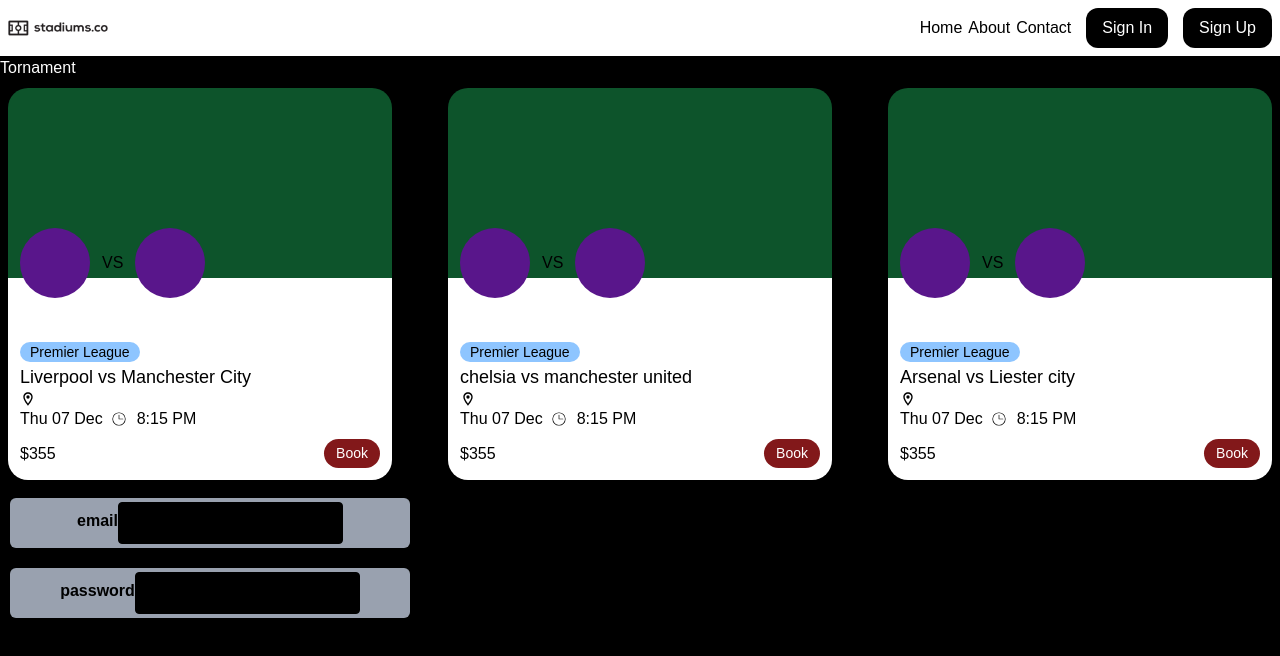
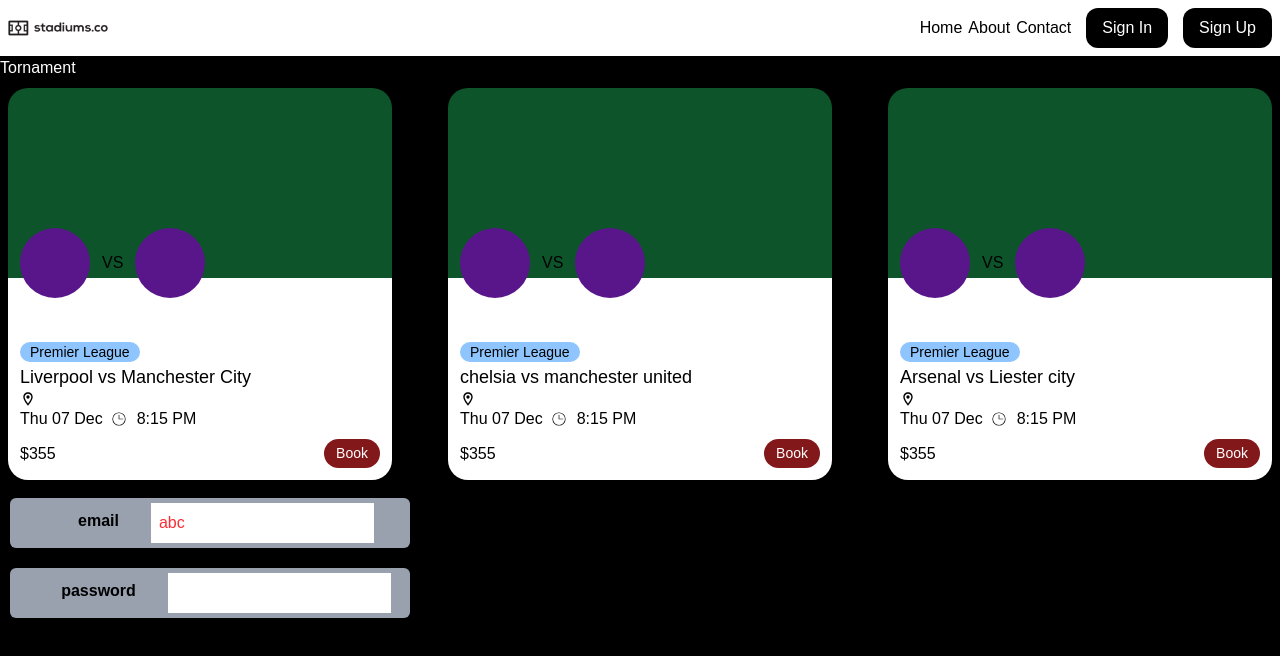
Before and after one commit to farazproject/my-app, a Next.js app: page / in a window 1280 px wide. Shown: the top 656 px of the page. Built offline with nearby package versions, Linux system fonts and the light colour scheme.

Commit message:
merg conflicts resolved

```diff
--- a/src/components/cards/teams.jsx
+++ b/src/components/cards/teams.jsx
@@ -8,7 +8,7 @@
 function Teams({data}) {
 
         useEffect( () =>{
-            console.log( data,"faraz");
+
         }, [])
 
         const [count, setCount] = useState(355);
--- a/src/components/header/navlink.jsx
+++ b/src/components/header/navlink.jsx
@@ -5,7 +5,6 @@
         const props = true
         const isValid = props == null? "yes" : "no"
 
-        console.log("my name", name)
 
         //undefined
         //null
--- a/src/components/input/input.jsx
+++ b/src/components/input/input.jsx
@@ -1,15 +1,15 @@
 import React from "react";
 
 
-function InputField({ id, label, onChange, type }) {
+function InputField({ id, label, onChange, type, value }) {
 
 
     return (
 
-        <div className="flex justify-center items-center bg-gray-400 w-[400px] h-[50px] rounded-md m-[10px] ">
-            <label className="block mb-1 font-semibold">  {label}  </label>
+        <div className="flex justify-center items-center bg-gray-400 w-[400px] h-[50px] rounded-md m-[10px]">
+            <label className="block mb-1 font-semibold p-8">  {label}  </label>
 
-            <input id={id} onChange = {onChange} type={ type} className="border px-2 py-2 rounded bg-black border-ro"/>
+            <input id={id} onChange = {onChange} value={value}  type={type} className="text-red-500 px-2 py-2 bg-white"/>
 
         </div>
 
--- a/src/pages/index.js
+++ b/src/pages/index.js
@@ -45,7 +45,7 @@
 
 
   const [userData, setData] = useState ({
-    email:"",
+    email:"abc",
     password:""
 })
 
@@ -74,7 +74,7 @@
 
       <InputField id={'email'} label={"email"} value ={userData.email} onChange={(e)=> {
         setData({...userData, email:e.target.value})
-        console.log(userData.email)
+        console.log(e.target.value)
         }} />
 
       <InputField id={'password'} label={"password"} type={"password"} value ={userData.password} onChange={(e) => {
```
